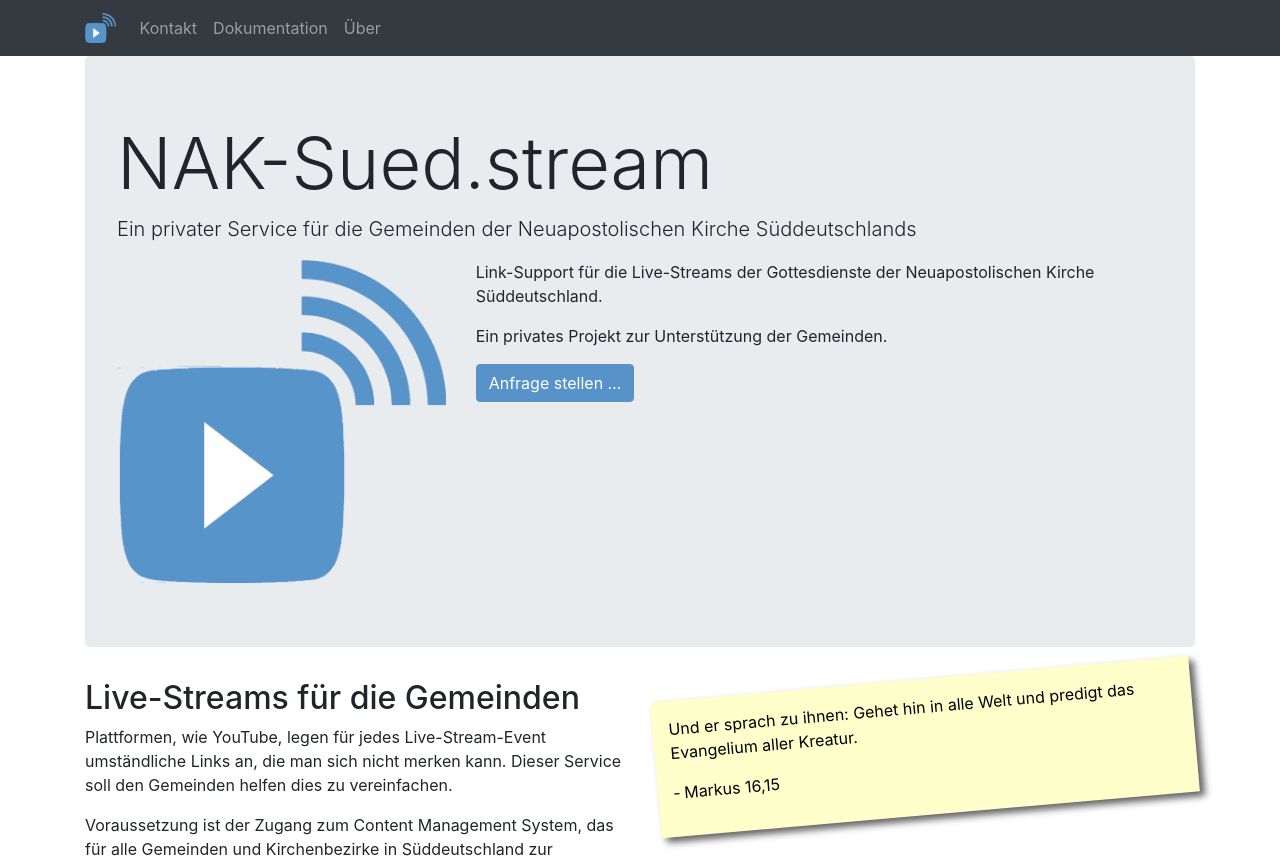
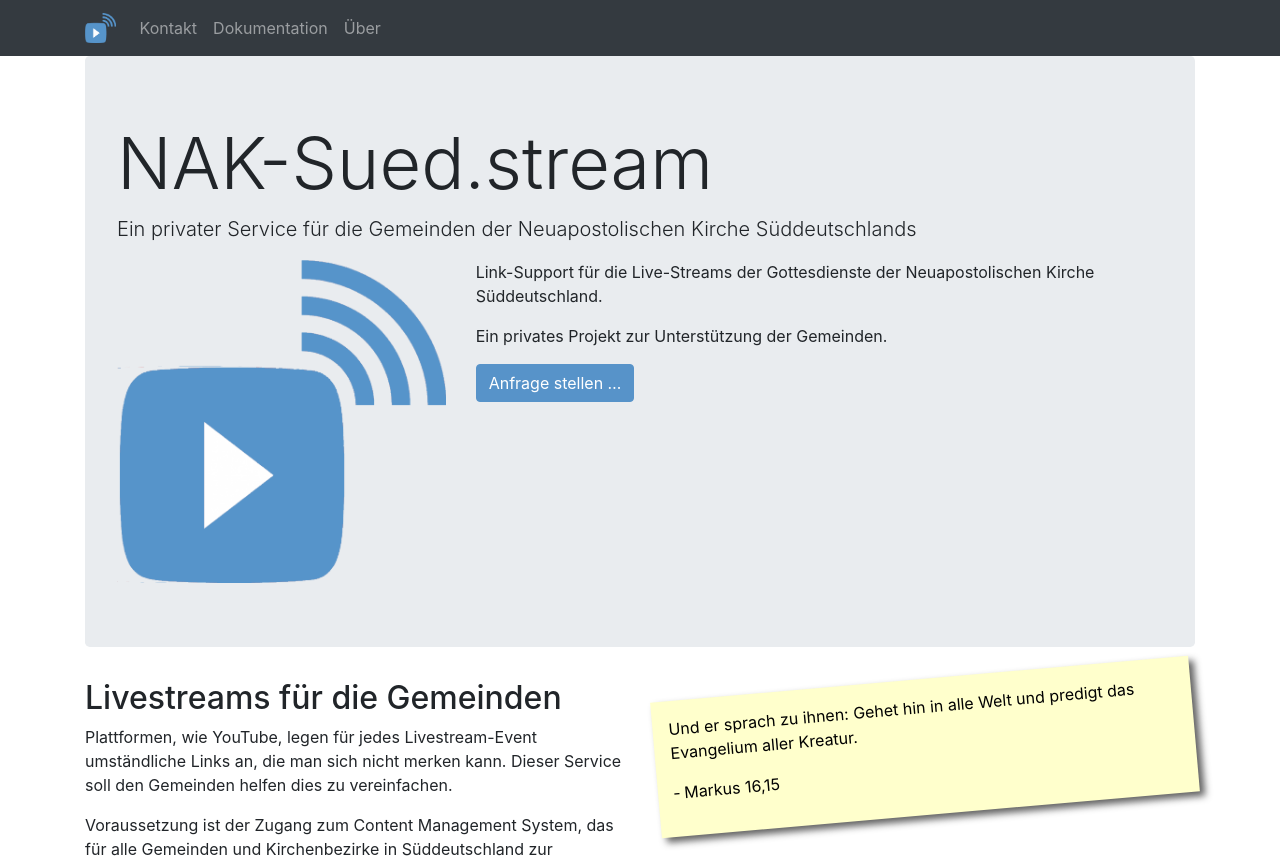
Before and after one commit to stritti/nak-sued.stream, a Vue app: page / in a window 1280 px wide. Shown: the top 858 px of the page. Built offline with nearby package versions, Linux system fonts and the light colour scheme; what vue-youtube-embed would draw is missing.

Commit message:
wording: Livestream

```diff
--- a/src/views/About.vue
+++ b/src/views/About.vue
@@ -18,7 +18,7 @@
       ></a>
     </p>
     <p>
-      Für die Angaben in den Übersichten der Live Stream, übernehmen die angegebenen
+      Für die Angaben in den Übersichten der Livestream, übernehmen die angegebenen
       Ansprechpartner:innen die Verantwortung.
     </p>
   </div>
--- a/src/views/Home.vue
+++ b/src/views/Home.vue
@@ -34,9 +34,9 @@
     <section>
       <b-row>
         <b-col md="6">
-          <h2>Live-Streams für die Gemeinden</h2>
+          <h2>Livestreams für die Gemeinden</h2>
           <p>
-            Plattformen, wie YouTube, legen für jedes Live-Stream-Event
+            Plattformen, wie YouTube, legen für jedes Livestream-Event
             umständliche Links an, die man sich nicht merken kann.
             Dieser Service soll den Gemeinden helfen dies zu vereinfachen.
           </p>
--- a/src/views/Streams.vue
+++ b/src/views/Streams.vue
@@ -9,10 +9,10 @@
       </div>
     </template>
     <template v-if="congregation">
-      <h1>Live-Streams</h1>
+      <h1>Livestreams</h1>
       <h2 v-text="congregation.Name" />
       <p>
-        Folgende Live-Streams sind geplant:
+        Folgende Livestreams sind geplant:
       </p>
       <b-row>
         <b-col
@@ -24,6 +24,10 @@
             :feed-url="congregation.Feed"
             :url-field="congregation.Field"
           />
+          <p>
+            Bitte beachten Sie, dass bei dem Besuch des Livestreams
+            Ihre personenbezogenen Daten von YouTube verarbeitet werden.
+          </p>
         </b-col>
         <b-col
           md="4"
```
